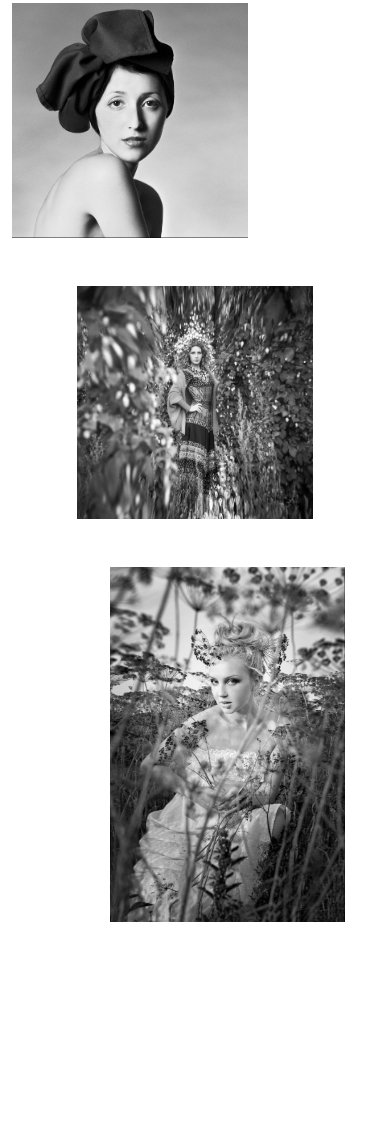
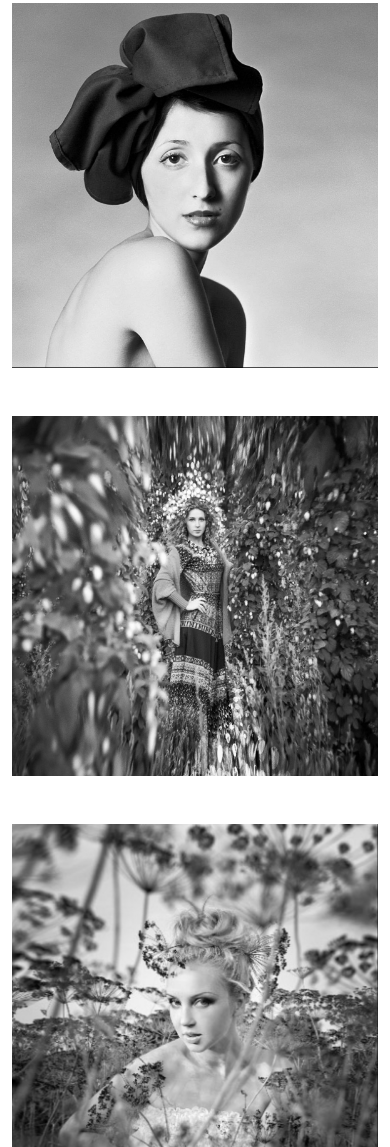
Before and after one commit to Serendipity11/elena-portfolio, a plain HTML site: page index.html in a window 390 px wide. Shown: the part 853-2000 px from the top of the page. Before the commit the page ends 1823 px from the top, so only its background shows below. Drawn offline with nearby package versions, Linux system fonts and the light colour scheme.

Commit message:
Made pictures responsive

```diff
--- a/index.html
+++ b/index.html
@@ -70,21 +70,22 @@
              </div>
          </div> -->
          <div class="row mb-5 mt-5">
-             <div class="col-8">
-                <img src="images/IMG_9991.jpg"  class="img-fluid" alt="">
+             <div class="col">
+                <img src="images/IMG_9991.jpg"  class="img-fluid" width="700px" alt="">
              </div>
+             <div class="col-2 d-none d-md-block"></div>
          </div>
 
         <div class="row mb-5 ">
-            <div class="col-2"></div>
-            <div class="col-8 ">
-                <img src="images/IMG_9989.jpg" class="img-fluid text-center" alt="">
+            <div class="col-2 d-none d-md-block"></div>
+            <div class="col ">
+                <img src="images/IMG_9989.jpg" class="img-fluid text-center" width="700px" alt="">
             </div>
         </div>
         <div class="row mb-5">
-            <div class="col-3"></div>
-            <div class="col-8">
-                <img src="images/IMG_9992.jpg" class="img-fluid" alt="">
+            <div class="col-3 d-none d-md-block"></div>
+            <div class="col">
+                <img src="images/IMG_9992.jpg" class="img-fluid" width="700px" alt="">
             </div>
         </div>
 
```
